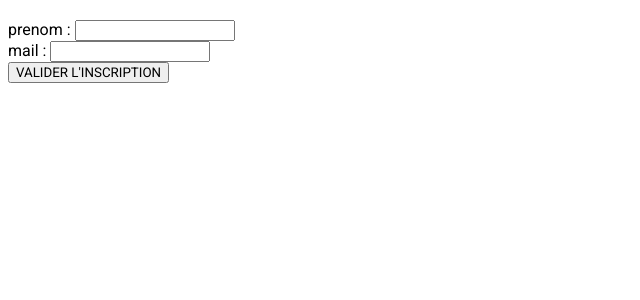
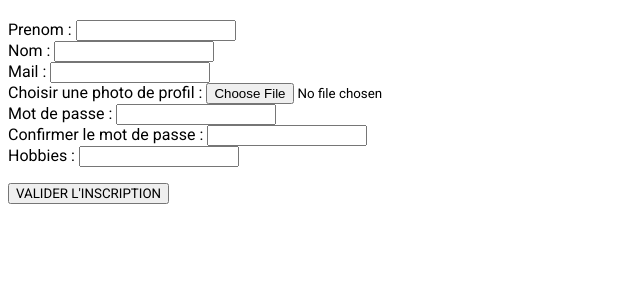
Before and after one commit to alexandre-leroux/social-network, a PHP site: page /pages/inscription.php in a window 1280 px wide. Shown: the part 86-386 px from the top of the page, without its empty margins (0-640 px from the left). Run offline with PHP 8.4, Linux system fonts and the light colour scheme; some libraries are stand-ins or nearby versions.

Commit message:
ajout input formulaire

```diff
--- a/pages/connexion.php
+++ b/pages/connexion.php
@@ -24,11 +24,9 @@ var_dump($_SESSION);
 
 
 
-
 <section class="section_formulaire_inscription">
     <div class="conteneur_form_inscription">
         <form action="../model/connexion.php" method="POST" >
-
 
             <div class="form-group">
                 <label for="mail">mail : </label>
--- a/pages/inscription.php
+++ b/pages/inscription.php
@@ -29,19 +29,40 @@ var_dump($_SESSION);
 
 
         <div class="form-group">
-                        <label for="prenom">prenom : </label>
-                        <input class="input_form_inscription"  type="text" id="prenom" name="prenom" >
+            <label for="prenom"> Prenom : </label>
+            <input type="text" id="prenom" name="prenom" >
         </div>
 
         <div class="form-group">
-                        <label for="mail">mail : </label>
-                        <input class="input_form_inscription" type="email"  id="mail" name="mail" >
+            <label for="nom"> Nom : </label>
+            <input type="text" id="nom" name="nom" >
         </div>
 
-                    <!-- <div class="form-group">
+        <div class="form-group">
+            <label for="mail"> Mail : </label>
+            <input type="email"  id="mail" name="mail" >
+        </div>
+
+        <div class="form-group">
+            <label for="avatar">Choisir une photo de profil : </label>
+            <input type="file" id="avatar" name="avatar">
+        </div>
+
+        <div class="form-group">
             <label for="mdp"> Mot de passe : </label>
-                        <input class="input_form_inscription" type="password"  id="mdp" name="mdp" >
-                    </div> -->
+            <input  type="password"  id="mdp" name="mdp" >
+        </div>
+
+        <div class="form-group">
+            <label for="confirm_mdp"> Confirmer le mot de passe : </label>
+            <input  type="password"  id="confirm_mdp" name="confirm_mdp" >
+        </div>
+
+        <div class="form_group">
+            <label for="hobbies"> Hobbies : </label>
+            <input type="text" name="hobbies" id="input_hobbies">
+            <ul id="list_hobbies"></ul>
+        </div>
 
         <div id="validation_inscription">
             <input  type="submit" value="VALIDER L'INSCRIPTION" name="valider">
@@ -51,18 +72,7 @@ var_dump($_SESSION);
     </div>
 </section>
 
+<script src="https://ajax.googleapis.com/ajax/libs/jquery/3.5.1/jquery.min.js"></script>
+</body>
 
-
-
-
-</body>
-<script src="https://ajax.googleapis.com/ajax/libs/jquery/3.5.1/jquery.min.js"></script>
-<?php
-if(isset($_SESSION['mail']))
-{?>
-<script src="scripts/connecte.js"></script>
-<?php
-}
-?>
-<script src="scripts/deconnecte.js"></script>
 </html>
```
Lines whose indentation alone changed are shown as unchanged.
